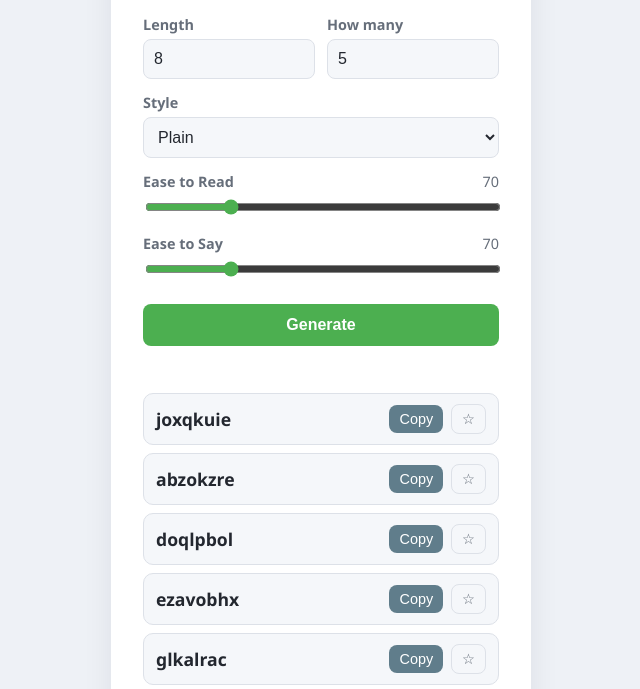
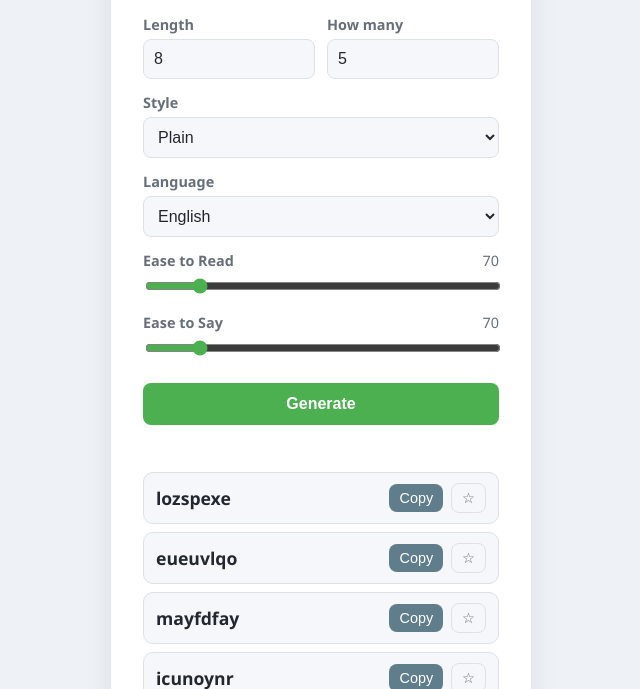
Before and after one commit to VibeCodders/UsernameGenerator, a website built with Vite: page index.html in a window 1280 px wide. Both pictures are taken after a click on the button "Generate". Shown: the part 111-800 px from the top of the page, without its empty margins (319-959 px from the left). Built offline with nearby package versions, Linux system fonts and the light colour scheme.

Commit message:
feat: add language selection and enhance username generation logic

```diff
--- a/index.html
+++ b/index.html
@@ -39,11 +39,17 @@
       <option value="leet">L33t speak</option>
     </select>
 
+    <label for="language">Language</label>
+    <select id="language">
+      <option value="en">English</option>
+      <option value="it">Italiano</option>
+    </select>
+
     <label for="easyRead">Ease to Read <span class="range-value" id="easyReadValue">70</span></label>
-    <input type="range" id="easyRead" value="70" min="1" max="300" aria-describedby="easyReadValue" />
+    <input type="range" id="easyRead" value="70" min="1" max="500" aria-describedby="easyReadValue" />
 
     <label for="easySay">Ease to Say <span class="range-value" id="easySayValue">70</span></label>
-    <input type="range" id="easySay" value="70" min="1" max="300" aria-describedby="easySayValue" />
+    <input type="range" id="easySay" value="70" min="1" max="500" aria-describedby="easySayValue" />
 
     <div class="actions">
       <button id="generateBtn">Generate</button>
--- a/js/app.js
+++ b/js/app.js
@@ -2,6 +2,7 @@
   const lengthInput = document.getElementById('length');
   const countInput = document.getElementById('count');
   const styleSelect = document.getElementById('style');
+  const languageSelect = document.getElementById('language');
   const easyReadInput = document.getElementById('easyRead');
   const easyReadValue = document.getElementById('easyReadValue');
   const easySayInput = document.getElementById('easySay');
@@ -220,9 +221,10 @@
 
     showError('');
     const style = styleSelect.value;
+    const language = languageSelect.value;
     const usernames = [];
     for (let i = 0; i < count; i++) {
-      const base = generateUsername(length, Number(easyReadInput.value), Number(easySayInput.value));
+      const base = generateUsername(length, Number(easyReadInput.value), Number(easySayInput.value), language);
       usernames.push(applyStyle(base, style));
     }
 
--- a/js/usernameGenerator.js
+++ b/js/usernameGenerator.js
@@ -3,63 +3,116 @@
  * so it can be reused (e.g. unit tested) outside the browser.
  */
 
-const VOWELS = 'aeiou';
-const CONSONANTS = 'bcdfghjklmnpqrstvwxyz';
-const LETTERS = 'abcdefghijklmnopqrstuvwxyz';
-
 const MIN_LENGTH = 1;
 const MAX_LENGTH = 20;
 const MIN_EASE = 1;
-const MAX_EASE = 300;
+const MAX_EASE = 500;
+
+// Per-language letter pools and clusters.
+// - vowels / consonantsByReadFreq: ordered most common -> rarest (orthographic
+//   frequency), used to trim the pool as "easy to read" increases past 100.
+// - consonantsBySayEase: ordered easiest -> hardest to pronounce, used to trim
+//   the pool as "easy to say" increases past 100. Distinct from read frequency
+//   since "common on the page" isn't the same as "easy to say out loud".
+// - clusters: whitelist of real onset clusters, ordered easiest -> hardest, so
+//   it can be progressively narrowed the same way as the letter pools.
+const LANGUAGES = {
+  en: {
+    vowels: ['a', 'e', 'i', 'o', 'u'],
+    consonantsByReadFreq: ['n', 'r', 't', 's', 'l', 'd', 'c', 'm', 'p', 'h', 'g', 'b', 'f', 'y', 'w', 'k', 'v', 'x', 'z', 'j', 'q'],
+    consonantsBySayEase: ['m', 'n', 'l', 'r', 's', 't', 'd', 'p', 'b', 'f', 'g', 'h', 'k', 'v', 'w', 'y', 'c', 'j', 'x', 'q', 'z'],
+    clusters: ['bl', 'br', 'cl', 'cr', 'dr', 'fl', 'fr', 'gl', 'gr', 'pl', 'pr', 'tr', 'sl', 'sm', 'sn', 'sp', 'st', 'sw', 'sc', 'sk', 'tw', 'ch', 'sh', 'th', 'wh'],
+  },
+  it: {
+    vowels: ['a', 'e', 'i', 'o', 'u'],
+    consonantsByReadFreq: ['r', 'n', 't', 'l', 's', 'c', 'd', 'p', 'm', 'v', 'g', 'b', 'f', 'z', 'h', 'q'],
+    consonantsBySayEase: ['m', 'n', 'l', 'r', 't', 's', 'd', 'p', 'b', 'v', 'f', 'c', 'g', 'z', 'q', 'h'],
+    clusters: ['br', 'cr', 'dr', 'fr', 'gr', 'pr', 'tr', 'bl', 'cl', 'fl', 'gl', 'pl', 'sl', 'sm', 'sn', 'sp', 'st', 'sv', 'sb', 'sc', 'sd', 'sf', 'sg', 'sq', 'sr', 'gn', 'ch', 'gh'],
+  },
+};
+
+const DEFAULT_LANGUAGE = 'en';
+const MIN_VOWEL_POOL = 2;
+const MIN_CONSONANT_POOL = 5;
+const MIN_CLUSTER_POOL = 3;
+
+function getLanguage(language) {
+  return LANGUAGES[language] || LANGUAGES[DEFAULT_LANGUAGE];
+}
 
 function clamp(value, min, max) {
   return Math.max(min, Math.min(max, value));
 }
 
-// Maps the 1-300 slider range onto an effective 1-200 scale:
-// values above 100 give a diminishing "extra boost" instead of a 1:1 increase.
-function mapEase(value) {
-  if (value <= 100) return value;
-  return 100 + (value - 100) / 2;
+// Splits the 1-MAX_EASE slider range into two drivers:
+// - structural (1-100): same role as the original algorithm — probability of
+//   random letters vs. vowel/consonant pattern, and of attempting a cluster.
+// - trim (0-1): how aggressively the letter/cluster pools get narrowed down
+//   to only the most common/easiest entries as the value climbs past 100.
+function splitEase(value) {
+  const v = clamp(Math.floor(value) || MIN_EASE, MIN_EASE, MAX_EASE);
+  return {
+    structural: Math.min(v, 100),
+    trim: clamp(v - 100, 0, MAX_EASE - 100) / (MAX_EASE - 100),
+  };
+}
+
+// Drops the rarest/hardest entries off the tail of a frequency/ease-ordered
+// pool, never going below minSize.
+function trimPool(orderedPool, trim, minSize) {
+  const droppable = orderedPool.length - minSize;
+  if (droppable <= 0) return orderedPool;
+  const dropCount = Math.floor(trim * droppable);
+  return orderedPool.slice(0, orderedPool.length - dropCount);
 }
 
 function randomChar(chars) {
   return chars[Math.floor(Math.random() * chars.length)];
 }
 
-function generateUsername(length = 8, easyRead = 70, easySay = 70) {
+function generateUsername(length = 8, easyRead = 70, easySay = 70, language = DEFAULT_LANGUAGE) {
   length = clamp(Math.floor(length) || MIN_LENGTH, MIN_LENGTH, MAX_LENGTH);
-  easyRead = mapEase(clamp(Math.floor(easyRead) || MIN_EASE, MIN_EASE, MAX_EASE));
-  easySay = mapEase(clamp(Math.floor(easySay) || MIN_EASE, MIN_EASE, MAX_EASE));
 
-  const readFactor = (100 - Math.min(easyRead, 100)) / 100;
-  const sayFactor = (100 - Math.min(easySay, 100)) / 100;
+  const lang = getLanguage(language);
+  const read = splitEase(easyRead);
+  const say = splitEase(easySay);
+
+  const readFactor = (100 - read.structural) / 100;
+  const sayFactor = (100 - say.structural) / 100;
+
+  const vowels = trimPool(lang.vowels, read.trim, MIN_VOWEL_POOL);
+  const readConsonants = trimPool(lang.consonantsByReadFreq, read.trim, MIN_CONSONANT_POOL);
+  const sayConsonants = trimPool(lang.consonantsBySayEase, say.trim, MIN_CONSONANT_POOL);
+  // Consonants actually used for generation must be easy on both axes at once.
+  const consonants = readConsonants.filter((c) => sayConsonants.includes(c));
+  const consonantPool = consonants.length >= MIN_CONSONANT_POOL ? consonants : readConsonants;
+  const clusters = trimPool(lang.clusters, say.trim, MIN_CLUSTER_POOL);
+  const letters = [...vowels, ...readConsonants];
 
   let username = '';
   let nextChar = Math.random() < 0.6 ? 'consonant' : 'vowel';
 
   for (let i = 0; i < length; i++) {
     if (Math.random() < readFactor) {
-      username += randomChar(LETTERS);
+      username += randomChar(letters);
       nextChar = Math.random() < 0.6 ? 'consonant' : 'vowel';
       continue;
     }
 
     if (nextChar === 'vowel') {
-      username += randomChar(VOWELS);
+      username += randomChar(vowels);
       nextChar = Math.random() < 0.9 ? 'consonant' : 'vowel';
       continue;
     }
 
     const clusterChance = sayFactor * 0.3;
     if (Math.random() < clusterChance && i < length - 1) {
-      username += randomChar(CONSONANTS);
+      username += randomChar(clusters);
       i++;
-      username += randomChar(CONSONANTS);
       nextChar = 'vowel';
     } else {
-      username += randomChar(CONSONANTS);
-      const vowelChance = 0.85 * (Math.min(easyRead, 100) / 100) + 0.05;
+      username += randomChar(consonantPool);
+      const vowelChance = 0.85 * (read.structural / 100) + 0.05;
       nextChar = Math.random() < vowelChance ? 'vowel' : 'consonant';
     }
   }
@@ -123,7 +176,8 @@ if (typeof module !== 'undefined' && module.exports) {
   module.exports = {
     generateUsername,
     applyStyle,
-    mapEase,
+    splitEase,
+    LANGUAGES,
     MIN_LENGTH,
     MAX_LENGTH,
     MIN_EASE,
```
Also changed, not shown: README.md.
